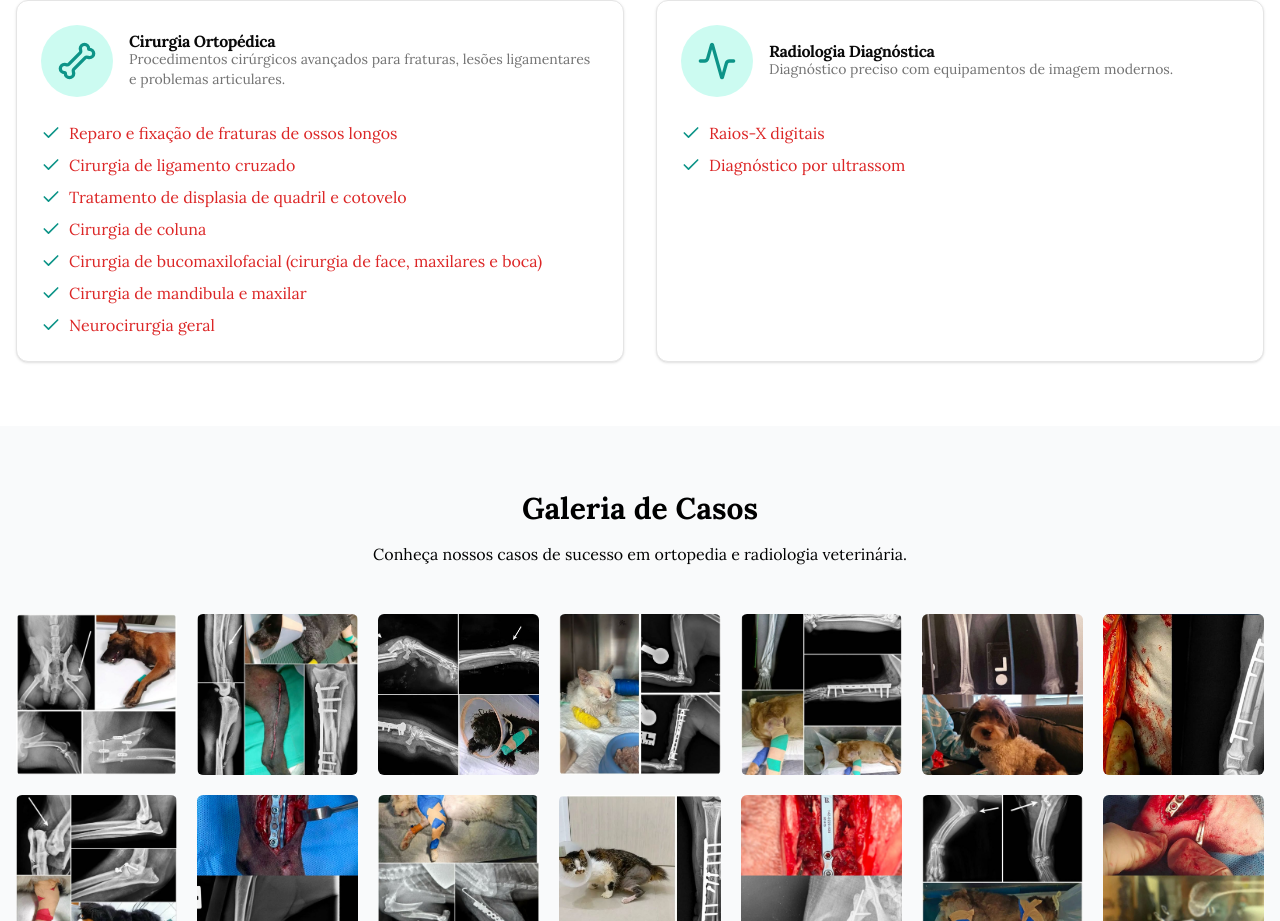
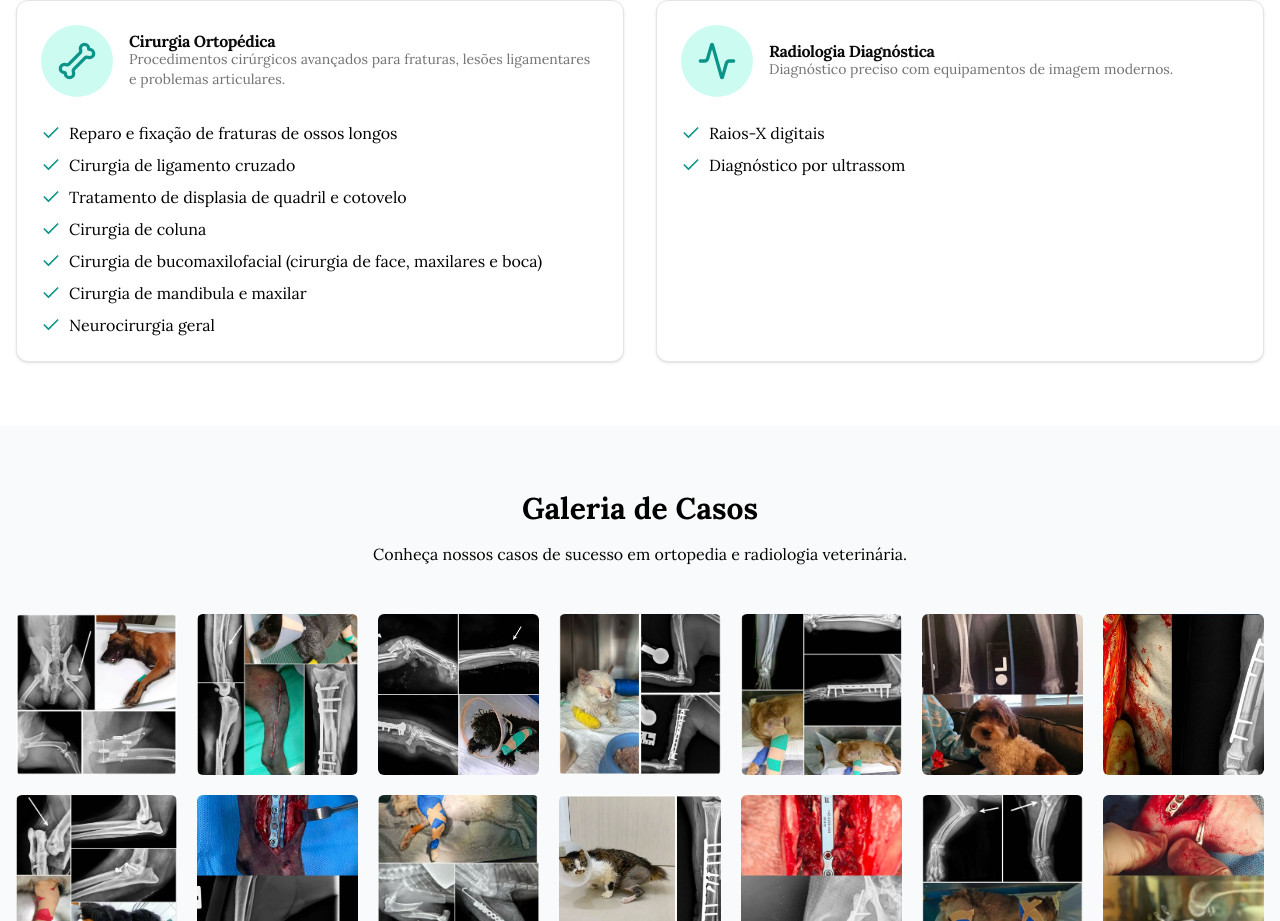
Before and after one commit to caldeirab/VetDF, a React (Vite) app: page / in a window 1280 px wide. Shown: the part 1600-2521 px from the top of the page. Built offline with nearby package versions, Linux system fonts and the light colour scheme.

Commit message:
Update CartaoServico.tsx

```diff
--- a/src/components/CartaoServico.tsx
+++ b/src/components/CartaoServico.tsx
@@ -28,7 +28,7 @@ export function CartaoServico({ titulo, descricao, icone, recursos }: CartaoServ
           {recursos.map((recurso, index) => (
             <li key={index} className="flex items-start">
               <Check className="h-5 w-5 text-teal-600 mr-2 mt-0.5" />
-              <span className="text-red-600">{recurso}</span>
+              <span className="text-black">{recurso}</span> {/* Alterado para texto preto */}
             </li>
           ))}
         </ul>
```
